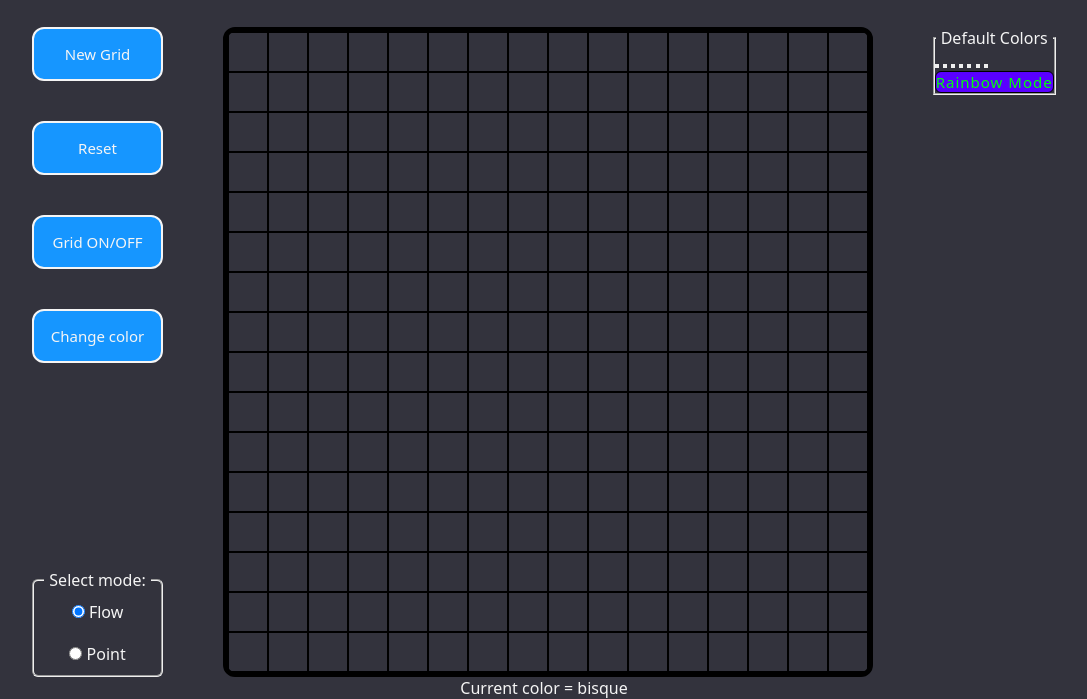
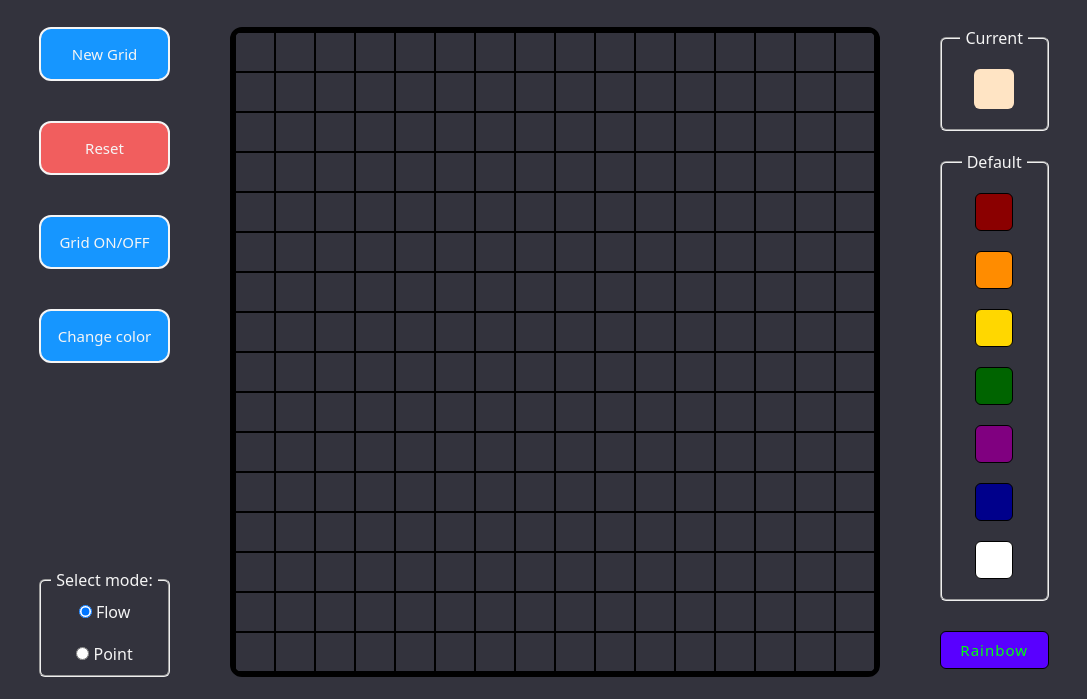
Before and after one commit to nocoineratall/etch-a-sketch, a plain HTML site: page index.html in a window 1280 px wide. Shown: the part 142-841 px from the top of the page, without its empty margins (96-1183 px from the left). After the commit the page ends 819 px from the top, so only its background shows below. Drawn offline with Linux system fonts and the light colour scheme.

Commit message:
Adjust structure to meet style changes

```diff
--- a/index.html
+++ b/index.html
@@ -16,7 +16,7 @@
     <div class="main-container">
       <div class="action-buttons">
         <button class="new-grid">New Grid</button>
-        <button class="reset-btn">Reset</button>
+        <button class="reset-btn" id="reset">Reset</button>
         <button class="grid-selector-btn">Grid ON/OFF</button>
         <button class="change-color-btn">Change color</button>
         <fieldset class="mode-selector-container">
@@ -35,9 +35,13 @@
       <div class="container"></div>
 
       <div class="color-btn-container">
+        <fieldset class="fieldset">
+          <legend>Current</legend>
+          <div class="current-color-preview"></div>
+        </fieldset>
         <div class="preset-colors">
-          <fieldset>
-            <legend>Default Colors</legend>
+          <fieldset class="fieldset default">
+            <legend>Default</legend>
             <button class="darkred"></button>
             <button class="darkorange"></button>
             <button class="gold"></button>
@@ -45,15 +49,12 @@
             <button class="purple"></button>
             <button class="darkblue"></button>
             <button class="white"></button>
-            <div class="rainbow-container">
-              <button class="rainbow-mode">Rainbow Mode</button>
-            </div>
           </fieldset>
+          <div class="rainbow-container">
+            <button class="rainbow-mode">Rainbow</button>
+          </div>
         </div>
       </div>
     </div>
-    <p class="current-color-p">
-      Current color = <span class="current-color">bisque</span>
-    </p>
   </body>
 </html>
```
